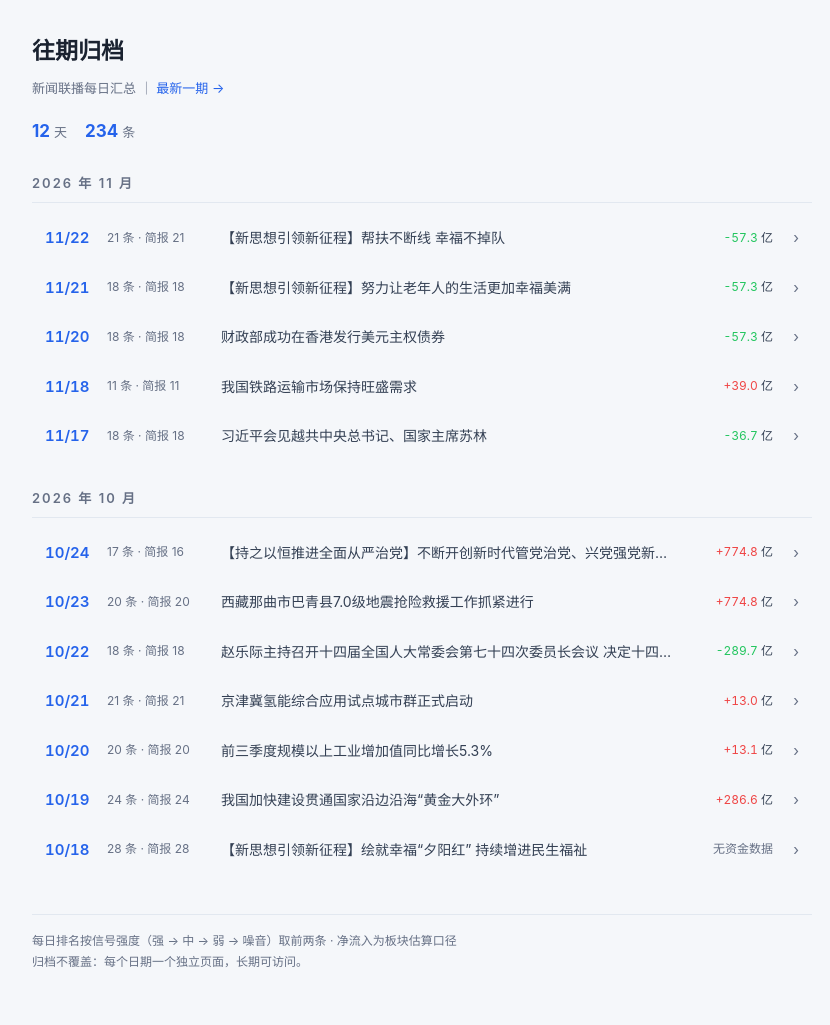
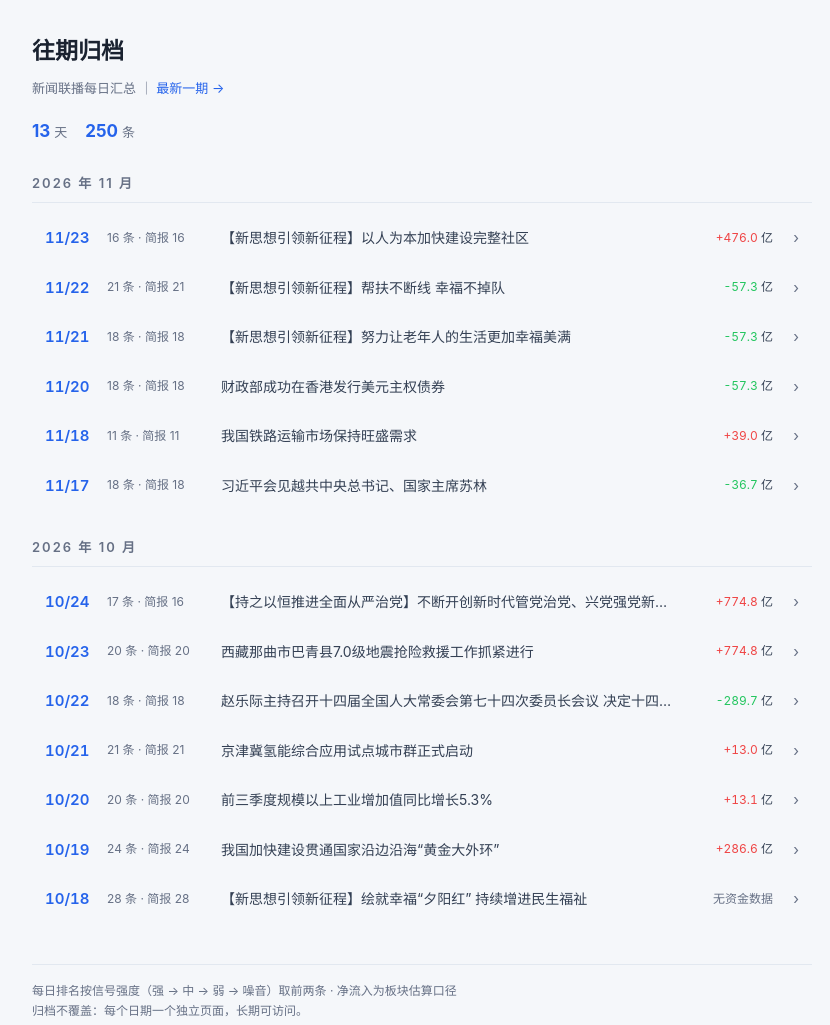
Before and after one commit to chenglinshuo520/xwlb-brief, a plain HTML site: page index.html in a window 1280 px wide. Shown: the whole page, without its empty margins (218-1048 px from the left). Drawn offline with Linux system fonts and the light colour scheme.

Commit message:
archive index

```diff
--- a/index.html
+++ b/index.html
@@ -46,13 +46,20 @@
   <h1>往期归档</h1>
   <div class="sub">新闻联播每日汇总 ｜ <a href="latest.html" style="color:var(--accent);text-decoration:none">最新一期 →</a></div>
   <div class="stats">
-    <span><b>12</b>天</span>
-    <span><b>234</b>条</span>
+    <span><b>13</b>天</span>
+    <span><b>250</b>条</span>
   </div>
 
       <section>
         <h2>2026 年 11 月</h2>
 
+        <a class="row" href="2026-11-23.html">
+          <span class="d">11/23</span>
+          <span class="meta">16 条 · 简报 16</span>
+          <span class="t">【新思想引领新征程】以人为本加快建设完整社区</span>
+          <span class="net"><span class='up'>+476.0</span> 亿</span>
+          <span class="go">›</span>
+        </a>
         <a class="row" href="2026-11-22.html">
           <span class="d">11/22</span>
           <span class="meta">21 条 · 简报 21</span>
```
